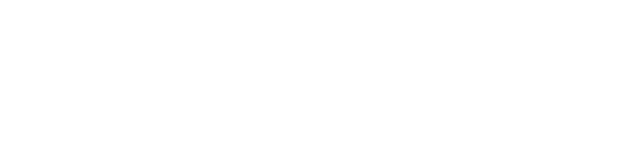
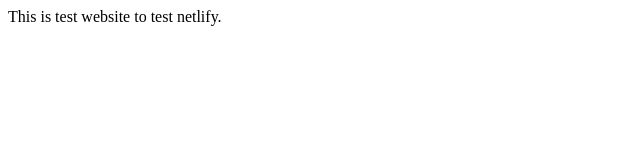
Before and after one commit to Aman-Dk/testing, a plain HTML site: page index.html in a window 1280 px wide. Shown: the whole page, without its empty margins (0-640 px from the left). Drawn offline with Linux system fonts and the light colour scheme.

Commit message:
update text

```diff
--- a/index.html
+++ b/index.html
@@ -7,6 +7,6 @@
     <title>Document</title>
 </head>
 <body>
-
+    This is test website to test netlify.
 </body>
 </html>
```
